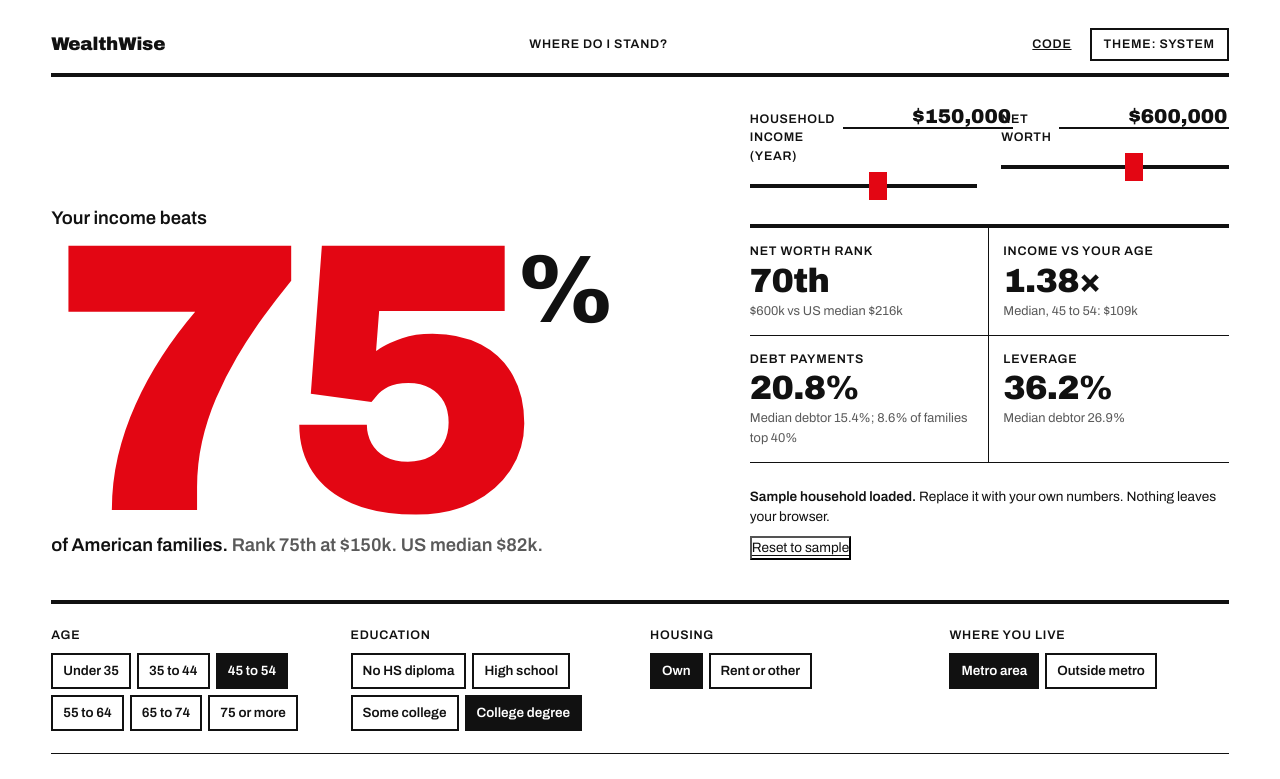
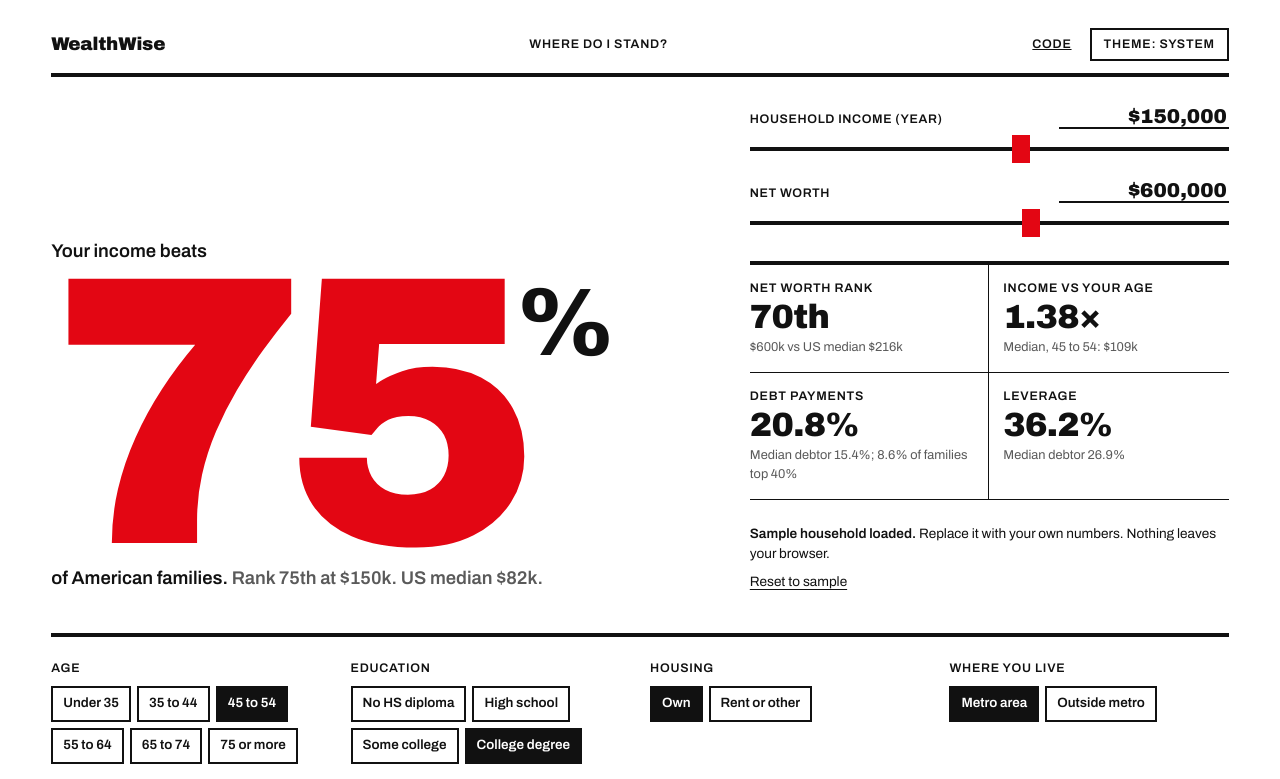
Before and after one commit to lor3nzo/wealthwise, a website: page index.html in a window 1280 px wide. Shown: the top 779 px of the page. Drawn offline with Linux system fonts and the light colour scheme.

Commit message:
improvements

```diff
--- a/css/style.css
+++ b/css/style.css
@@ -20,7 +20,7 @@ body{margin:0;background:var(--bg);color:var(--ink);font-family:var(--sans);font
 .wrap{max-width:1280px;margin:0 auto;padding-inline:clamp(16px,4vw,56px);padding-block:28px 64px}
 .tab{font-variant-numeric:tabular-nums}
 h1,h2{margin:0;text-wrap:balance}
-button{font:inherit;color:inherit;cursor:pointer;background:none}
+button{font:inherit;color:inherit;cursor:pointer;background:none;border:0}
 :focus-visible{outline:3px solid var(--red);outline-offset:2px}
 .caps{font-size:.78rem;font-weight:600;letter-spacing:.06em;text-transform:uppercase}
 .muted{color:var(--muted)}
@@ -40,6 +40,7 @@ button{font:inherit;color:inherit;cursor:pointer;background:none}
 .big{display:flex;align-items:flex-start;color:var(--red)}
 .big .n{font-weight:900;font-size:clamp(150px,30vw,400px);line-height:.78;letter-spacing:-.06em}
 .big .pc{font-weight:900;font-size:clamp(48px,8vw,96px);line-height:1;margin-top:.1em;color:var(--ink)}
+.hero-side .ctls{grid-template-columns:minmax(0,1fr)}
 .hero-side{grid-column:span 5;display:flex;flex-direction:column;justify-content:flex-end;gap:24px;min-width:0}
 .notice{font-size:.85rem;display:flex;flex-wrap:wrap;gap:8px 14px;align-items:center}
 .notice b{font-weight:600}
@@ -82,7 +83,7 @@ button{font:inherit;color:inherit;cursor:pointer;background:none}
 /* controls */
 .ctls{display:grid;grid-template-columns:repeat(auto-fit,minmax(220px,1fr));gap:16px 24px}
 .ctl{display:flex;flex-direction:column;gap:6px;min-width:0}
-.ctl-head{display:flex;justify-content:space-between;align-items:baseline;gap:8px}
+.ctl-head{display:flex;flex-wrap:wrap;justify-content:space-between;align-items:baseline;gap:4px 12px}
 .ctl label{font-size:.78rem;font-weight:600;letter-spacing:.05em;text-transform:uppercase}
 .ctl input[type=text]{width:8.5em;text-align:right;border:0;border-bottom:2px solid var(--ink);background:transparent;color:var(--ink);font-family:var(--sans);font-weight:900;font-size:1.25rem;padding:0 2px;font-variant-numeric:tabular-nums}
 .ctl input[type=range]{-webkit-appearance:none;appearance:none;width:100%;height:28px;background:transparent;margin:0}
```
Also changed, not shown: README.md, dist/index.html, docs/screenshot-dark.png (added), docs/screenshot-light.png (added).
